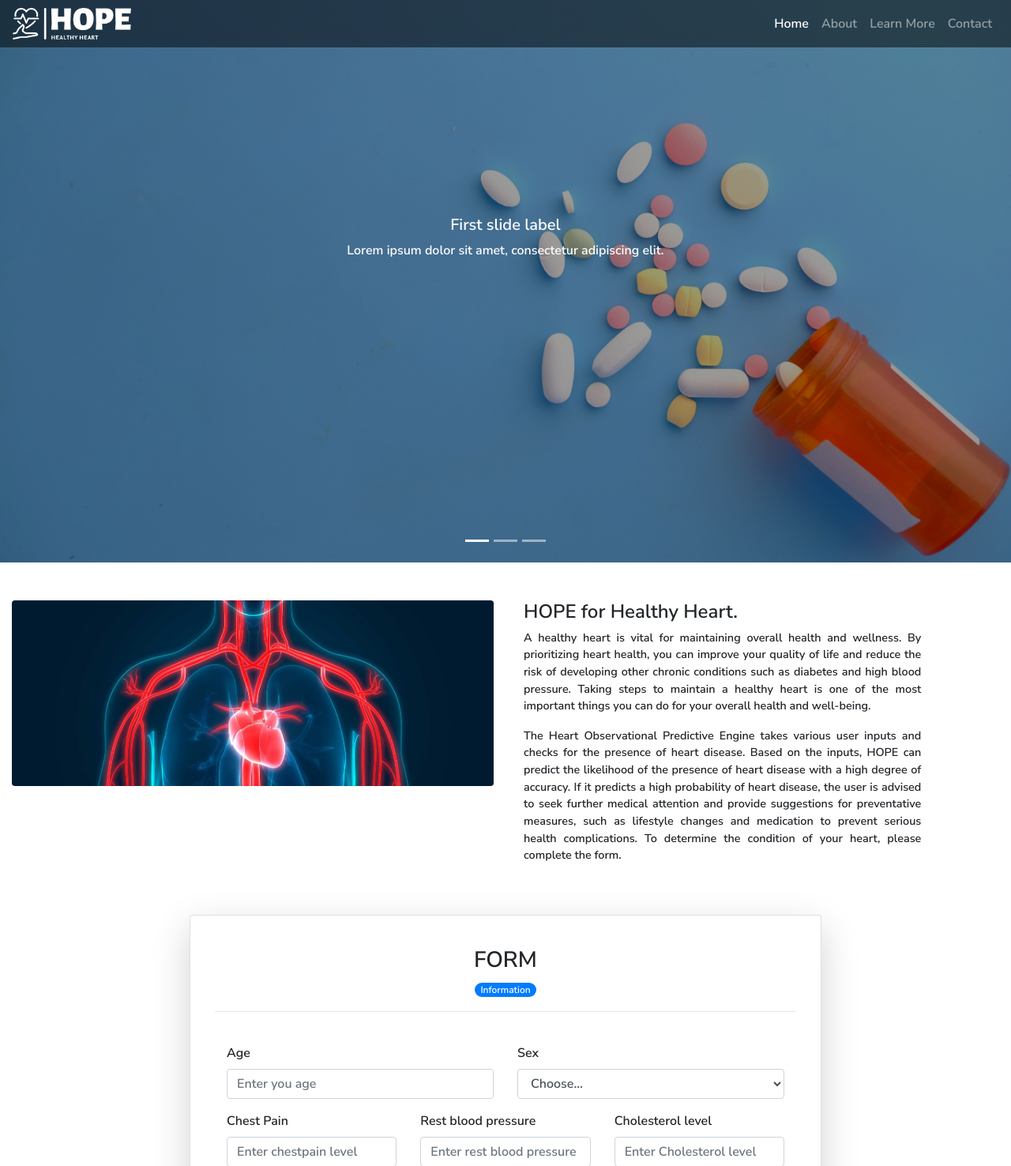
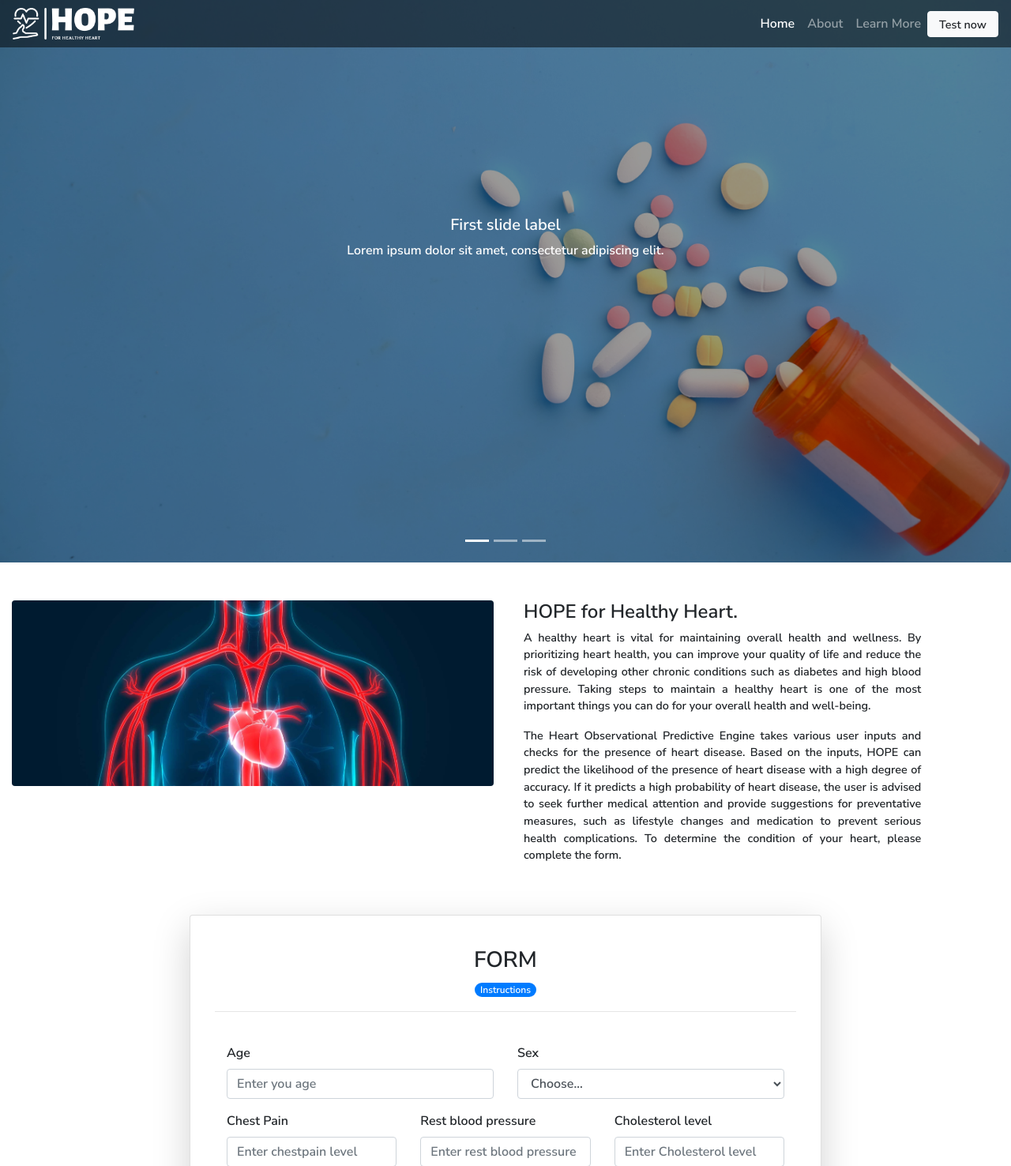
Before and after one commit to akash5k/heart-disease-prediction, a Flask app: page / in a window 1280 px wide. Shown: the top 1476 px of the page at 79% size. Run offline with Flask 3, Linux system fonts and the light colour scheme; parts of the project's set-up code (start-up, migrations or seed data) failed here and were passed over.

Commit message:
webpages edit

```diff
--- a/app.py
+++ b/app.py
@@ -23,6 +23,7 @@
 @app.route('/')
 def home():
     return render_template('index.html')
+
 
 #You can use the methods argument of the route() decorator to handle different HTTP methods.
 #GET: A GET message is send, and the server returns data
--- a/static/LearnMore.html
+++ b/static/LearnMore.html
@@ -47,7 +47,7 @@
     <div class="collapse navbar-collapse justify-content-end" id="navbarNav">
       <ul class="navbar-nav">
         <li class="nav-item ">
-          <a class="nav-link" href="../templates/index.html">Home</a>
+          <a class="nav-link"  href="/">Home</a>
         </li>
         <li class="nav-item">
           <a class="nav-link" href="../static/about.html">About</a>
--- a/static/script.js
+++ b/static/script.js
@@ -10,3 +10,8 @@
         $('.opaque-navbar').removeClass('opaque');
     }
 });
+
+function scrollToForm() {
+    var formElement = document.getElementById("form-fill");
+    formElement.scrollIntoView({ behavior: "smooth" });
+}
--- a/templates/index.html
+++ b/templates/index.html
@@ -43,14 +43,14 @@
           <a class="nav-link" href="../static/LearnMore.html">Learn More</a>
         </li>
         <li class="nav-item">
-          <a class="nav-link" href="#">Contact</a>
+          <button type="button" class="btn btn-light test" onclick="scrollToForm()">Test now</button>
         </li>
       </ul>
     </div>
   </nav>
-
-
-
+<div class="loader-wrapper">
+  <span class="loader"><span class="loader-inner"></span></span>
+</div>
   <!-- carousel -->
 
   <div class="bd-example">
@@ -125,13 +125,13 @@
   </div>
 
 <!-- form -->
-  <div class="container card shadow-lg p-3 mb-5 bg-white rounded form_width">
+  <div id="form-fill" class="container card shadow-lg p-3 mb-5 bg-white rounded form_width">
     <div class="container pt-4 ">
       <div class="text-center ">
-        <h3>FORM</h3>
+        <h3 >FORM</h3>
         <!-- pill trigger modal -->
-        <span class="badge badge-pill badge-primary " data-toggle="modal"
-          data-target="#exampleModalScrollable">Information</span>
+        <span class="badge badge-pill badge-primary pointer" data-toggle="modal"
+          data-target="#exampleModalScrollable">Instructions</span>
         <hr>
       </div>
       <!-- Modal -->
@@ -140,7 +140,7 @@
         <div class="modal-dialog modal-dialog-scrollable" role="document">
           <div class="modal-content">
             <div class="modal-header">
-              <h5 class="modal-title" id="exampleModalScrollableTitle">Modal title</h5>
+              <h5 class="modal-title" id="exampleModalScrollableTitle">Insteuctions to fill the details</h5>
               <button type="button" class="close" data-dismiss="modal" aria-label="Close">
                 <span aria-hidden="true">&times;</span>
               </button>
@@ -334,11 +334,21 @@
 
 
   <!-- script to show the responce in alert after predicting  -->
-  {% if prediction_text %}
+  <!-- {% if prediction_text %}
   <script>
     alert("{{ prediction_text }}");
   </script>
-  {% endif %}
+  {% endif %} -->
+
+  <script>
+    {% if prediction_text %}
+    // Check if the prediction text has not been displayed before showing the alert
+    if (!localStorage.getItem('predictionShown')) {
+        alert("{{ prediction_text }}");
+        localStorage.setItem('predictionShown', true);
+    }
+    {% endif %}
+</script>
 
 
   <!-- Footer -->
```
Also changed, not shown: static/images/hope-nav-logo.png, static/images/nav_logo.png (deleted).
